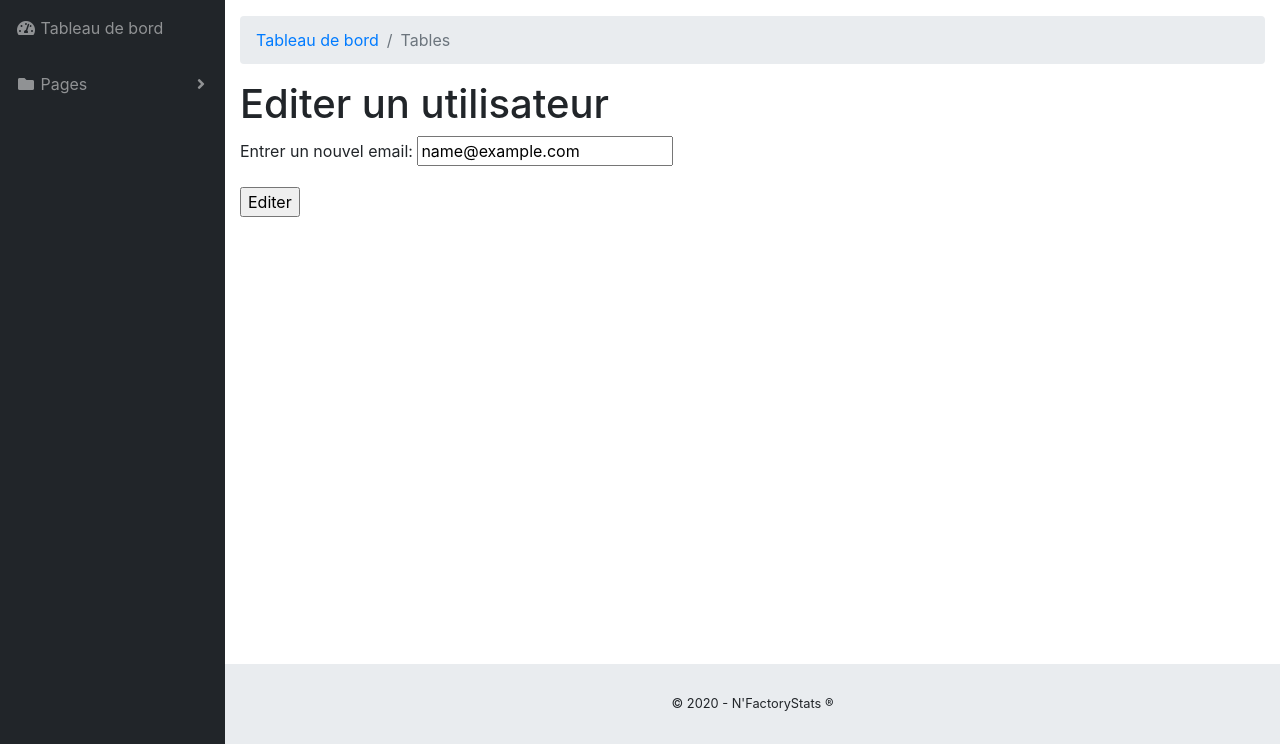
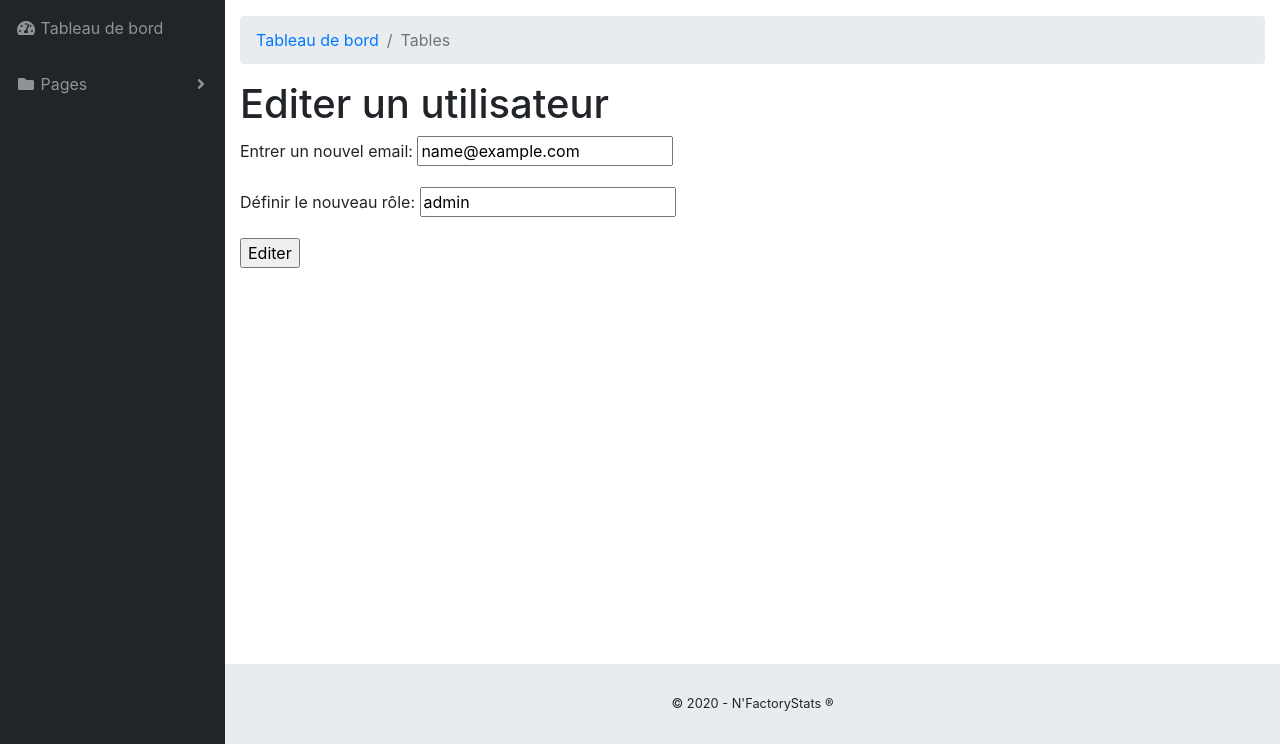
Before and after one commit to Bigo0612/N-FactoryStats, a PHP site: page /Back/edit_user.php?id=1 in a window 1280 px wide. Shown: the part 56-800 px from the top of the page. Run offline with PHP 8.4, Linux system fonts and the light colour scheme; tables that the repository leaves empty or names only in its code hold one stand-in row (values such as "Sample post").

Commit message:
formulaire edition role de la page edit_user.php

```diff
--- a/Back/edit_user.php
+++ b/Back/edit_user.php
@@ -176,6 +176,13 @@ if (!empty($id)) {
                     echo $errors['email'];
                 } ?></p>
 
+
+            <label for="role"> Définir le nouveau rôle: </label>
+            <input type="text" name="role" id="role" value="<?php echo $user['role'] ?>">
+            <p class="error"><?php if (!empty($errors['role'])) {
+                    echo $errors['role'];
+                } ?></p>
+
             <input type="submit" name="submitted" value="Editer">
         </form>
     <?php } else {
```
